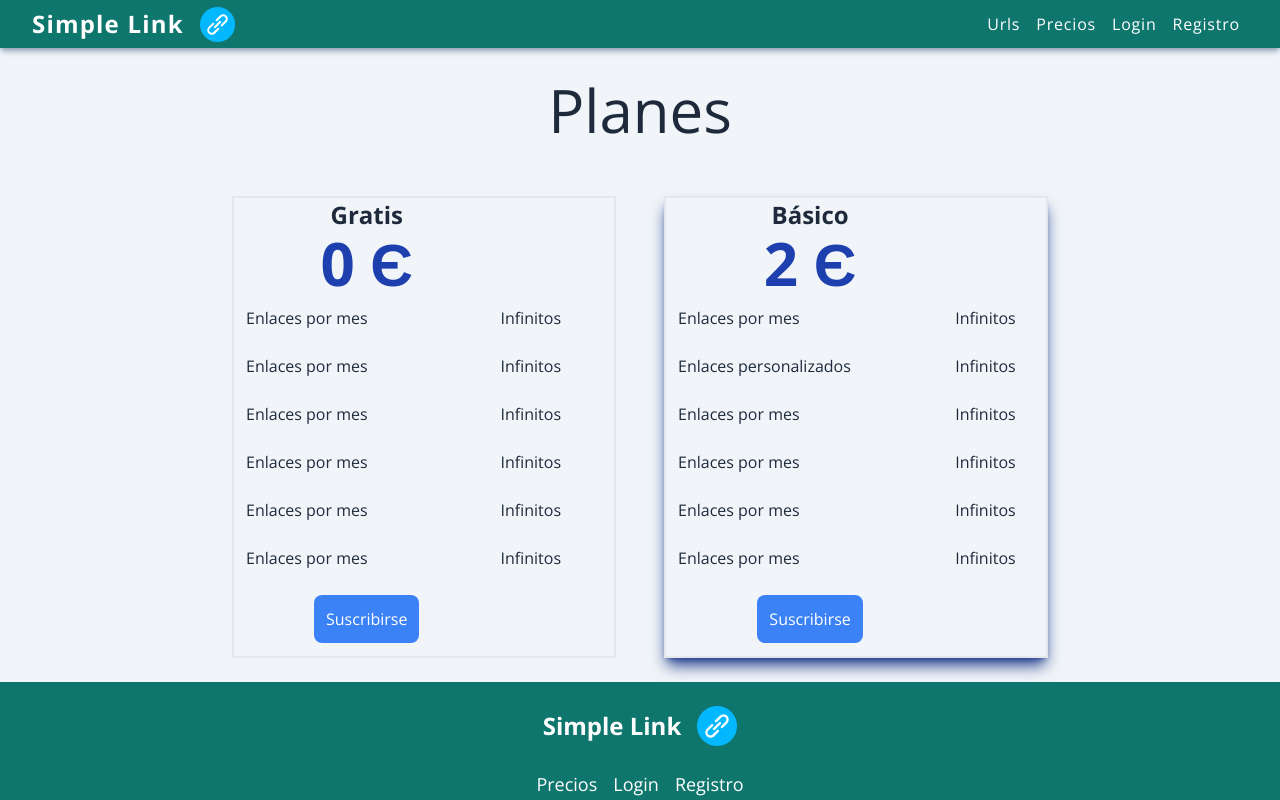
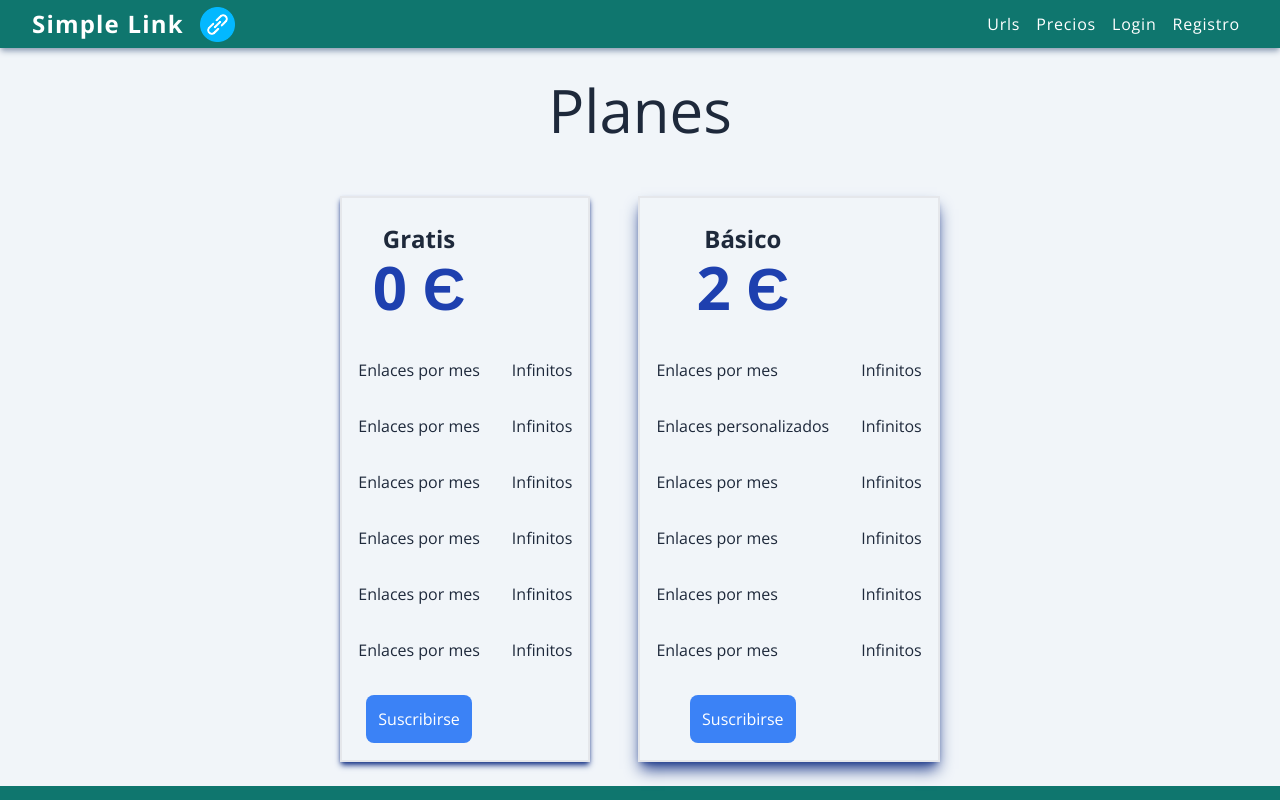
Before and after one commit to CristianMozetich/Url-Shortener, a Next.js app in the folder frontend/: page /pages/prices in a window 1280 px wide. Shown: the top 800 px of the page. Built offline with nearby package versions, Linux system fonts and the light colour scheme.

Commit message:
actualizacion cards prices

```diff
--- a/frontend/src/app/pages/prices/page.jsx
+++ b/frontend/src/app/pages/prices/page.jsx
@@ -17,9 +17,9 @@ export default function Prices() {
         <h1 className="text-center text-6xl font-bolder">Planes</h1>
       </div>
       <div className="flex justify-center flex-wrap">
-        <table className="w-96 m-6 p-2 border-2 border-solid text-center">
+        <table className="max-w-96 m-6 border-2 border-solid text-center shadow-md shadow-blue-900">
           <thead>
-            <tr className="flex flex-col">
+            <tr className="flex flex-col m-3 p-3">
               <td className="text-center text-2xl font-bold">Gratis</td>
               <td className="text-center text-6xl font-bold text-blue-800">
                 0 Є
@@ -28,41 +28,41 @@ export default function Prices() {
           </thead>
           <tbody className="text-start">
             <tr>
-              <td className="p-3">Enlaces por mes</td>
-              <td>Infinitos</td>
+              <td className="p-4">Enlaces por mes</td>
+              <td className="p-4">Infinitos</td>
             </tr>
             <tr>
-              <td className="p-3">Enlaces por mes</td>
-              <td>Infinitos</td>
+              <td className="p-4">Enlaces por mes</td>
+              <td className="p-4">Infinitos</td>
             </tr>
             <tr>
-              <td className="p-3">Enlaces por mes</td>
-              <td>Infinitos</td>
+              <td className="p-4">Enlaces por mes</td>
+              <td className="p-4">Infinitos</td>
             </tr>
             <tr>
-              <td className="p-3">Enlaces por mes</td>
-              <td>Infinitos</td>
+              <td className="p-4">Enlaces por mes</td>
+              <td className="p-4">Infinitos</td>
             </tr>
             <tr>
-              <td className="p-3">Enlaces por mes</td>
-              <td>Infinitos</td>
+              <td className="p-4">Enlaces por mes</td>
+              <td className="p-4">Infinitos</td>
             </tr>
             <tr>
-              <td className="p-3">Enlaces por mes</td>
-              <td>Infinitos</td>
+              <td className="p-4">Enlaces por mes</td>
+              <td className="p-4">Infinitos</td>
             </tr>
             <tr>
               <td className="text-center">
-                <button className="p-3 m-3 bg-blue-500 text-white rounded-lg">
+                <button className="p-3 m-4 bg-blue-500 text-white rounded-lg">
                   Suscribirse
                 </button>
               </td>
             </tr>
           </tbody>
         </table>
-        <table className="w-96 m-6 p-2 border-2 border-solid shadow-lg shadow-blue-900 text-center">
+        <table className="max-w-96 m-6 p-2 border-2 border-solid shadow-lg shadow-blue-900 text-center">
           <thead>
-            <tr className="flex flex-col">
+            <tr className="flex flex-col m-3 p-3">
               <td className="text-center text-2xl font-bold">Básico</td>
               <td className="text-center text-6xl font-bold text-blue-800">
                 2 Є
@@ -71,34 +71,34 @@ export default function Prices() {
           </thead>
           <tbody className="text-start">
             <tr>
-              <td className="p-3">Enlaces por mes</td>
-              <td>Infinitos</td>
+              <td className="p-4">Enlaces por mes</td>
+              <td className="p-4">Infinitos</td>
             </tr>
             <tr>
-              <td className="p-3">Enlaces personalizados</td>
-              <td>Infinitos</td>
+              <td className="p-4">Enlaces personalizados</td>
+              <td className="p-4">Infinitos</td>
             </tr>
             <tr>
-              <td className="p-3">Enlaces por mes</td>
-              <td>Infinitos</td>
+              <td className="p-4">Enlaces por mes</td>
+              <td className="p-4">Infinitos</td>
             </tr>
             <tr>
-              <td className="p-3">Enlaces por mes</td>
-              <td>Infinitos</td>
+              <td className="p-4">Enlaces por mes</td>
+              <td className="p-4">Infinitos</td>
             </tr>
             <tr>
-              <td className="p-3">Enlaces por mes</td>
-              <td>Infinitos</td>
+              <td className="p-4">Enlaces por mes</td>
+              <td className="p-4">Infinitos</td>
             </tr>
             <tr>
-              <td className="p-3">Enlaces por mes</td>
-              <td>Infinitos</td>
+              <td className="p-4">Enlaces por mes</td>
+              <td className="p-4">Infinitos</td>
             </tr>
             <tr>
               <td className="text-center">
                 <button
                   onClick={onClick}
-                  className="p-3 m-3 bg-blue-500 text-white rounded-lg"
+                  className="p-3 m-4 bg-blue-500 text-white rounded-lg"
                 >
                   Suscribirse
                 </button>
```
